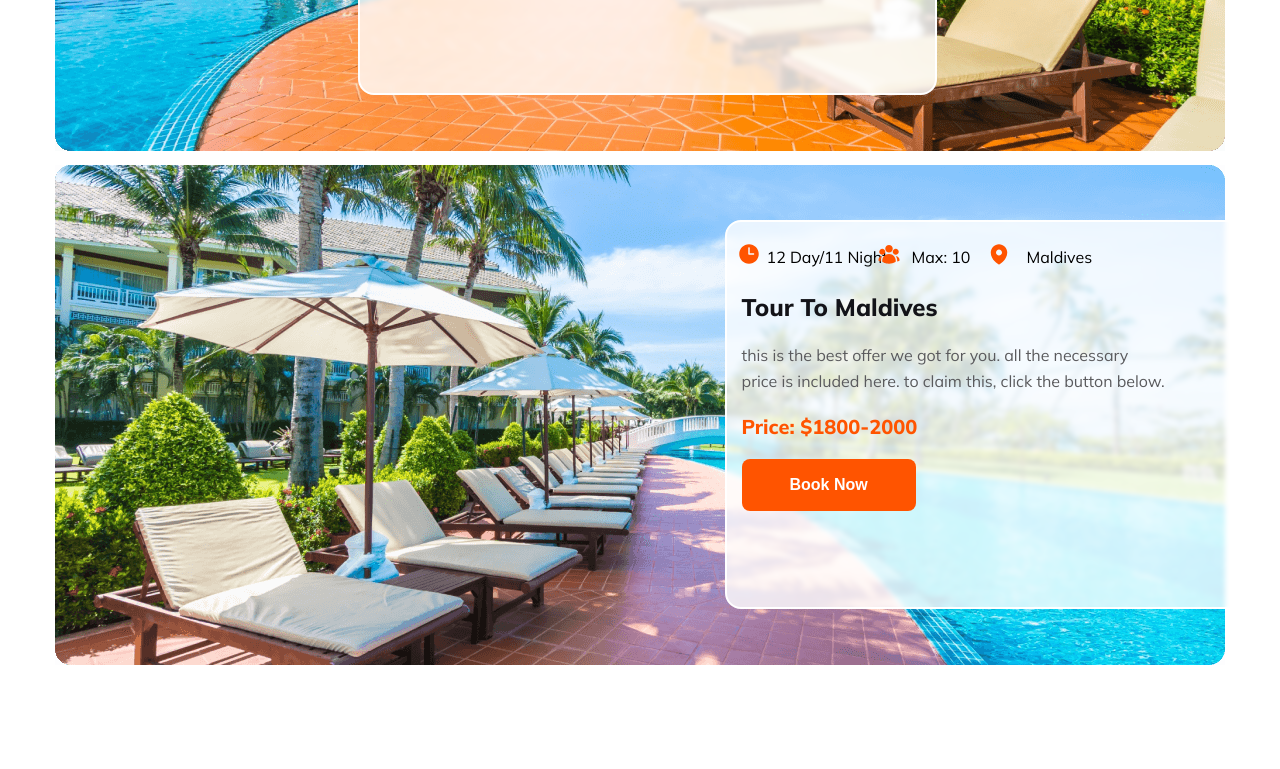
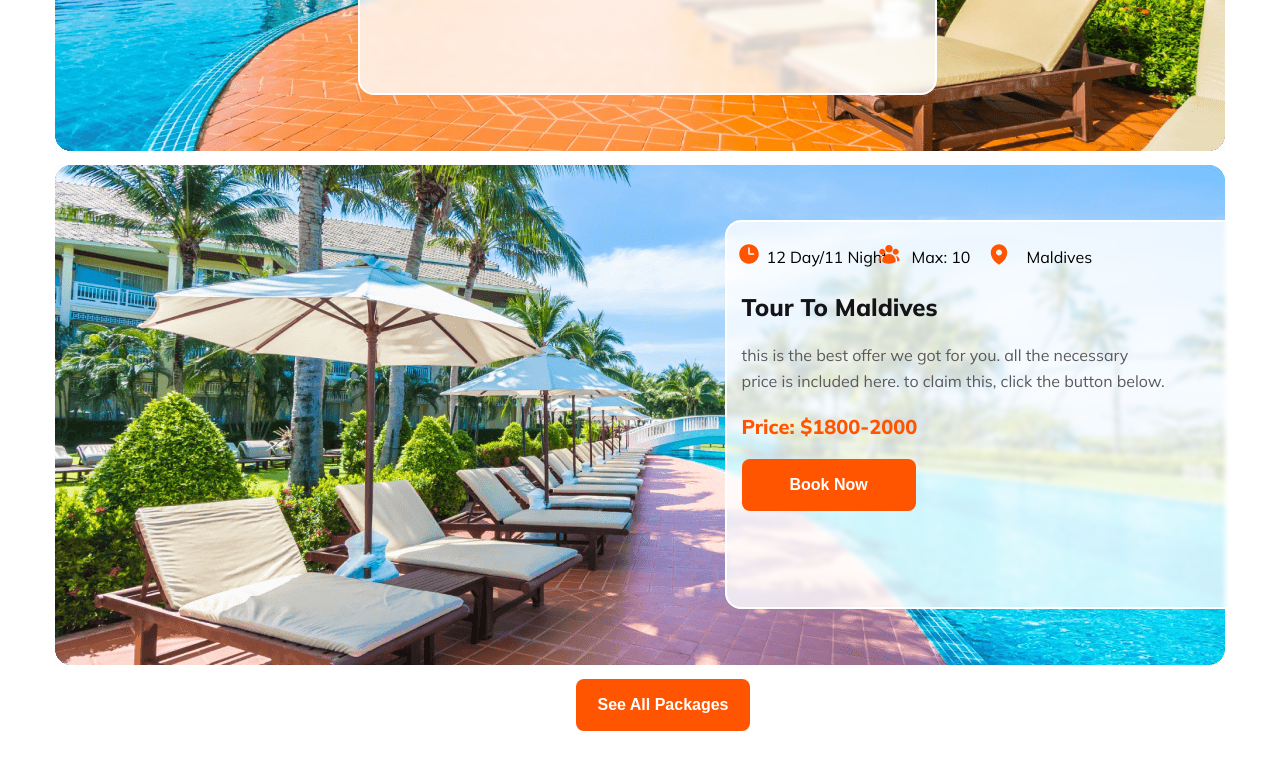
Before and after one commit to shakiltha/ph-travel-agency, a plain HTML site: page index.html in a window 1280 px wide. Shown: the part 4287-5056 px from the top of the page. Before the commit the page ends 5016 px from the top, so only its background shows below. Drawn offline with Linux system fonts and the light colour scheme.

Commit message:
see all packages button added

```diff
--- a/index.html
+++ b/index.html
@@ -548,6 +548,9 @@
             </div>
           </div>
         </section>
+        <button class="see-all-package-btn primary-btn">
+          See All Packages
+        </button>
       </div>
     </main>
     <!-- footer section -->
--- a/styles/mobile.css
+++ b/styles/mobile.css
@@ -516,3 +516,8 @@ svg {
 .country-malaysia {
     margin: -45px 0 0 280px;
 }
+
+.see-all-package-btn {
+    margin-left: 35%;
+    text-align: center;
+}
--- a/styles/style.css
+++ b/styles/style.css
@@ -480,3 +480,8 @@ img {
     justify-content: space-around;
     align-items: center;
 }
+
+.see-all-package-btn {
+    margin-left: 45%;
+    text-align: center;
+}
```
